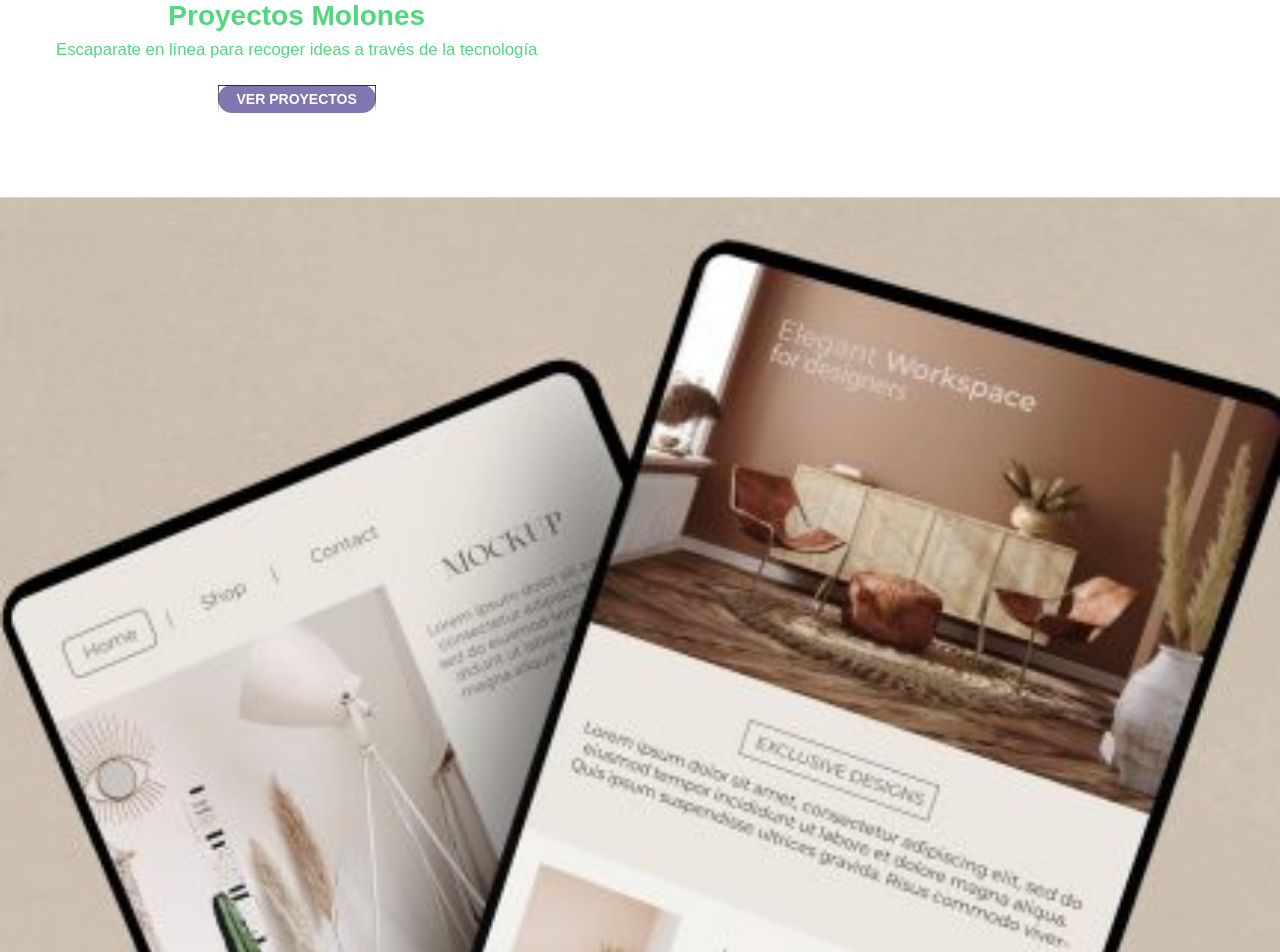
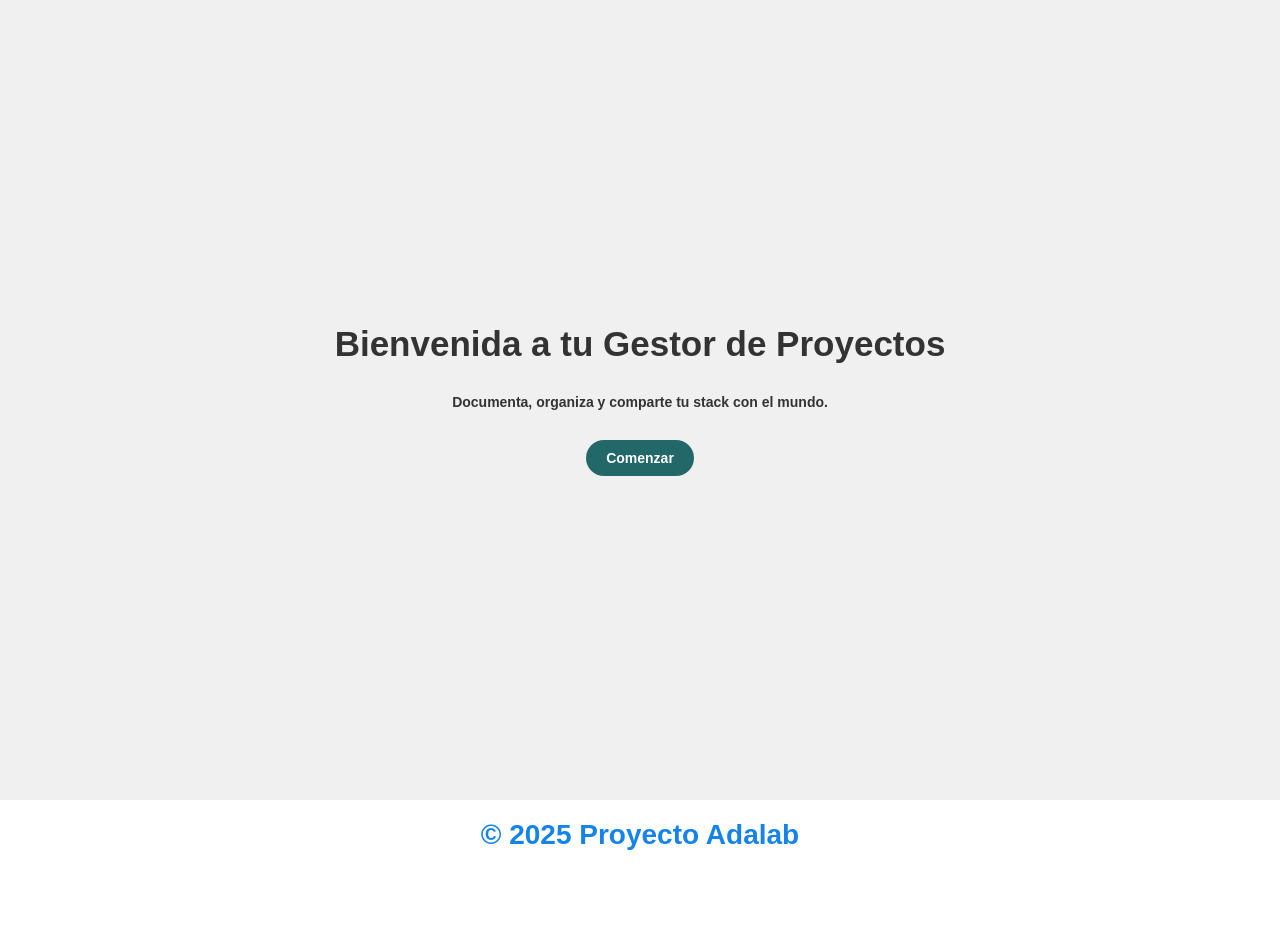
Before and after one commit to angelicagh/project-promo-51-module-3-team-3, a React (Vite) app: page / in a window 1280 px wide. Shown: the top 952 px of the page. After the commit the page ends 870 px from the top, so only its background shows below. Built offline with nearby package versions, Linux system fonts and the light colour scheme.

Commit message:
landing,header y footer

```diff
--- a/package.json
+++ b/package.json
@@ -15,7 +15,8 @@
     "prop-types": "^15.8.1",
     "react": "^19.1.0",
     "react-dom": "^19.1.0",
-    "react-router": "^7.6.2"
+    "react-router": "^7.6.2",
+    "react-router-dom": "^7.6.3"
   },
   "devDependencies": {
     "@eslint/js": "^9.25.0",
--- a/src/App.jsx
+++ b/src/App.jsx
@@ -1,15 +1,16 @@
 import "./styles/App.scss";
 import Header from "./components/Header";
 import Footer from "./components/Footer";
-import { Routes, Route } from "react-router";
+import { BrowserRouter as Router, Routes, Route } from "react-router-dom";
 import { useState } from "react";
 import ProjectPreview from "./components/ProjectPreview";
 import Form from "./components/Form";
 import defaultImage from "./images/ebook-example.jpg";
 import defaultPhoto from "./images/avatar.webp";
+import LandingPage from "./components/Landing";
 
 function App() {
-  localStorage.getItem("projectData")
+  localStorage.getItem("projectData");
   const localStorageData = localStorage.getItem("projectData");
   let dataFinal = {
     name: "Elegant Workspace",
@@ -23,13 +24,13 @@ function App() {
     job: "Full stack Developer",
     photo: defaultPhoto,
     image: defaultImage,
-  }
+  };
 
   if (localStorageData !== null) {
     const parsedData = JSON.parse(localStorageData);
-    dataFinal =parsedData;
+    dataFinal = parsedData;
     // const [projectData, setProjectData] = useState(parsedData);
-}
+  }
   const [projectData, setProjectData] = useState(dataFinal);
 
   /*
@@ -42,21 +43,23 @@ function App() {
 
   return (
     <>
-      {/* <Routes>
-        <Route></Route>
-      </Routes> */}
-
-      <Header></Header>
-      <ProjectPreview data={projectData} />
-      <Form
-        pprojectData={projectData}
-        psetProjectData={
-          setProjectData
-        } /* pavatar={avatar} pupdateAvatar={updateAvatar} */
-      />
-      <Footer></Footer>
-
-      {/* <Profile avatar={avatar} /> */}
+      <Routes>
+        <Route path="/" element={<LandingPage />} />
+        <Route
+          path="/app"
+          element={
+            <>
+              <Header />
+              <ProjectPreview data={projectData} />
+              <Form
+                pprojectData={projectData}
+                psetProjectData={setProjectData}
+              />
+            </>
+          }
+        />
+      </Routes>
+      <Footer />
     </>
   );
 }
--- a/src/components/Footer.jsx
+++ b/src/components/Footer.jsx
@@ -1,14 +1,13 @@
-import '../styles/components/footer.scss'
+import "../styles/components/footer.scss";
 
 function Footer() {
-
   return (
     <>
-      {/* <footer class="footer">
-      <img class="logoSponsor" src="./images/adalab.png" alt="Logo Adalab">
-      </footer>  */}
-      </>
-  )
+      <footer className="footer">
+        <p className="footer__text">© 2025 Proyecto Adalab</p>
+      </footer>
+    </>
+  );
 }
 
-export default Footer
+export default Footer;
--- a/src/components/Header.jsx
+++ b/src/components/Header.jsx
@@ -1,25 +1,18 @@
 import '../styles/components/header.scss'
+import { Link } from "react-router-dom";
 
 function Header() {
-
   return (
     <>
-
-
-<header className="header">
-      {/* <a className="header__brand" href="./" title="Haz click para volver a la página inicial">
-        <img className="header__companyLogo" src="./images/laptop-code-solid.svg" alt="Logo proyectos molones">
-        <h1 className="header__title">Proyectos molones</h1>
-      </a>
-      <img className="logoSponsor" src="./images/adalab.png" alt="Logo Adalab"> */}
-
-      <section className="hero">
-        <h2 className="title">Proyectos molones</h2>
-        <p className="hero__text">Escaparate en línea para recoger ideas a través de la tecnología</p>
-        <a className="button--link" href="./">Ver proyectos</a>
-      </section>
-
-    </header>
+      <header className="header">
+        <section className="hero">
+          <h2 className="title">Gestor de proyectos</h2>
+          <p className="hero__text">Escaparate en línea para recoger ideas a través de la tecnología</p>
+          <Link to="/" className="header__landing-btn">
+            Volver al inicio
+          </Link>
+        </section>
+      </header>
     </>
   )
 }
--- /dev/null
+++ b/src/components/Landing.jsx
@@ -0,0 +1,18 @@
+import { Link } from "react-router-dom";
+import "../styles/components/landing.scss";
+
+function LandingPage() {
+  return (
+    <main className="landing">
+      <h1 className="landing__title">Bienvenida a tu Gestor de Proyectos</h1>
+      <p className="landing__subtitle">
+        Documenta, organiza y comparte tu stack con el mundo.
+      </p>
+      <Link to="/app" className="landing__button">
+        Comenzar
+      </Link>
+    </main>
+  );
+}
+
+export default LandingPage;
--- a/src/styles/components/form.scss
+++ b/src/styles/components/form.scss
@@ -3,7 +3,11 @@
 
   box-shadow: 2px 4px 4px 0 rgba(0, 0, 0, 0.25);
   border: solid 1px rgba(0, 0, 0, 0);
-  background-image: radial-gradient(circle at 50% 50%, var(--color-dusk), #211e2e 92%);
+  background-image: radial-gradient(
+    circle at 50% 50%,
+    var(--color-dusk),
+    #211e2e 92%
+  );
 }
 
 .addForm .title {
@@ -18,20 +22,30 @@
   margin-block: 0.5rem;
   border: solid 2px transparent;
 
-
   font: var(--font-title-medium);
   text-align: center;
 }
 
 .addForm .addForm__title:before {
-  content: '';
+  content: "";
   position: absolute;
-  top: 100%; right: 0; bottom: 0; left: 0;
+  top: 100%;
+  right: 0;
+  bottom: 0;
+  left: 0;
 
   margin-bottom: -2px;
   border-radius: inherit;
   background-color: transparent;
-  background-image: linear-gradient(to left, transparent, #343045 25%, #c0b7e8 45%, var(--color-dark-lilac) 65%, #343045 75%, transparent );
+  background-image: linear-gradient(
+    to left,
+    transparent,
+    #343045 25%,
+    #c0b7e8 45%,
+    var(--color-dark-lilac) 65%,
+    #343045 75%,
+    transparent
+  );
 }
 
 .addForm .addForm__group {
@@ -40,7 +54,7 @@
 
 .addForm .addForm__input {
   display: block;
-  width: calc( 100% - 20px );
+  width: calc(100% - 20px);
   margin: 10px auto;
 
   padding: 8.5px 16px 8.5px 16px;
@@ -69,14 +83,14 @@
 }
 
 .addForm .addForm__2col {
-  width: calc( 100% - 20px );
+  width: calc(100% - 20px);
   margin: 10px auto;
   display: flex;
   justify-content: space-between;
 }
 
 .addForm .addForm__2col .addForm__input {
-  width: calc( (100% - .2rem) / 2 );
+  width: calc((100% - 0.2rem) / 2);
   margin: 0;
 }
 
--- a/src/styles/components/header.scss
+++ b/src/styles/components/header.scss
@@ -1,5 +1,38 @@
 .header {
-    color: rgb(81, 216, 126);
+  color: rgb(81, 216, 126);
+  font-weight: bold;
+  font-size: 2rem;
+  text-align: center;
+  justify-content: center;
+  margin-top: 20px;
+
+  &__landing-btn {
+    background-color: #226868;
+    color: white;
+    padding: 10px 20px;
+    border-radius: 20px;
+    text-decoration: none;
     font-weight: bold;
-    font-size: 2rem;
+    margin-top: 20px;
+
+    &:hover {
+      background-color: #174949;
+      cursor: pointer;
+    }
+  }
 }
+
+.hero {
+  display: flex;
+  flex-direction: column;
+  align-items: center;
+  justify-content: center;
+
+  &__text {
+    color: #333;
+    padding: 10px 20px;
+    border-radius: 20px;
+    text-decoration: none;
+    font-weight: bold;
+  }
+}
--- /dev/null
+++ b/src/styles/components/landing.scss
@@ -0,0 +1,38 @@
+.landing {
+  display: flex;
+  flex-direction: column;
+  align-items: center;
+  justify-content: center;
+  height: 100vh;
+  background-color: #f0f0f0;
+
+  &__title {
+    font-size: 2.5rem;
+    color: #333;
+    margin-bottom: 20px;
+  }
+
+  &__button {
+    background-color: #226868;
+    color: white;
+    padding: 10px 20px;
+    border-radius: 20px;
+    text-decoration: none;
+    font-weight: bold;
+    margin-top:20px;
+
+          &:hover {
+      background-color: #174949;
+      cursor: pointer;
+    }
+  }
+
+
+    &__subtitle {
+    color:#333;
+    padding: 10px 20px 10px 20px;
+    border-radius: 20px;
+    text-decoration: none;
+    font-weight: bold;
+  }
+}
```
Also changed, not shown: 1 other file (tests, documents, lock files or other folders).
